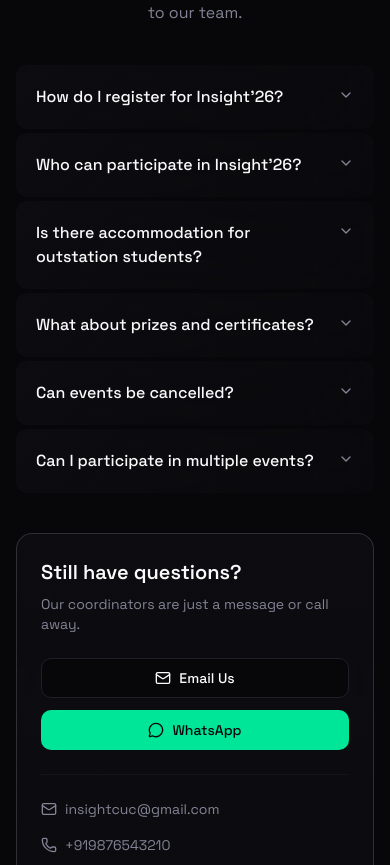
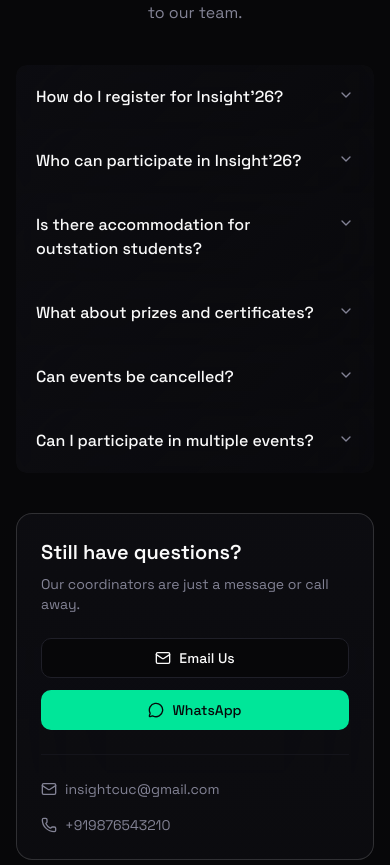
Before and after one commit to FarisPalayi/insight-26, a React (Vite) app: page / in a window 390 px wide. Shown: the part 5902-6767 px from the top of the page. Built offline with nearby package versions, Linux system fonts and the light colour scheme.

Commit message:
chore: compact faq on mobile

```diff
--- a/src/components/features/faq/FAQAccordion.tsx
+++ b/src/components/features/faq/FAQAccordion.tsx
@@ -23,13 +23,13 @@
       <Accordion
         type="single"
         collapsible
-        className="space-y-1"
+        className="space-y-0 md:space-y-2 rounded-md md:rounded-none overflow-hidden"
       >
         {faqs.map((faq, index) => (
           <AccordionItem
             key={index}
             value={`item-${index}`}
-            className="glass-surface rounded-md rounded-md md:rounded-lg border-0 px-5 md:px-6 overflow-hidden"
+            className="glass-surface rounded-none md:rounded-lg border-0 px-5 md:px-6 overflow-hidden"
           >
             <AccordionTrigger className="py-5 text-left text-base md:text-lg font-medium text-foreground hover:no-underline hover:text-primary transition-colors duration-200 [&[data-state=open]]:text-primary">
               {faq.question}
```
